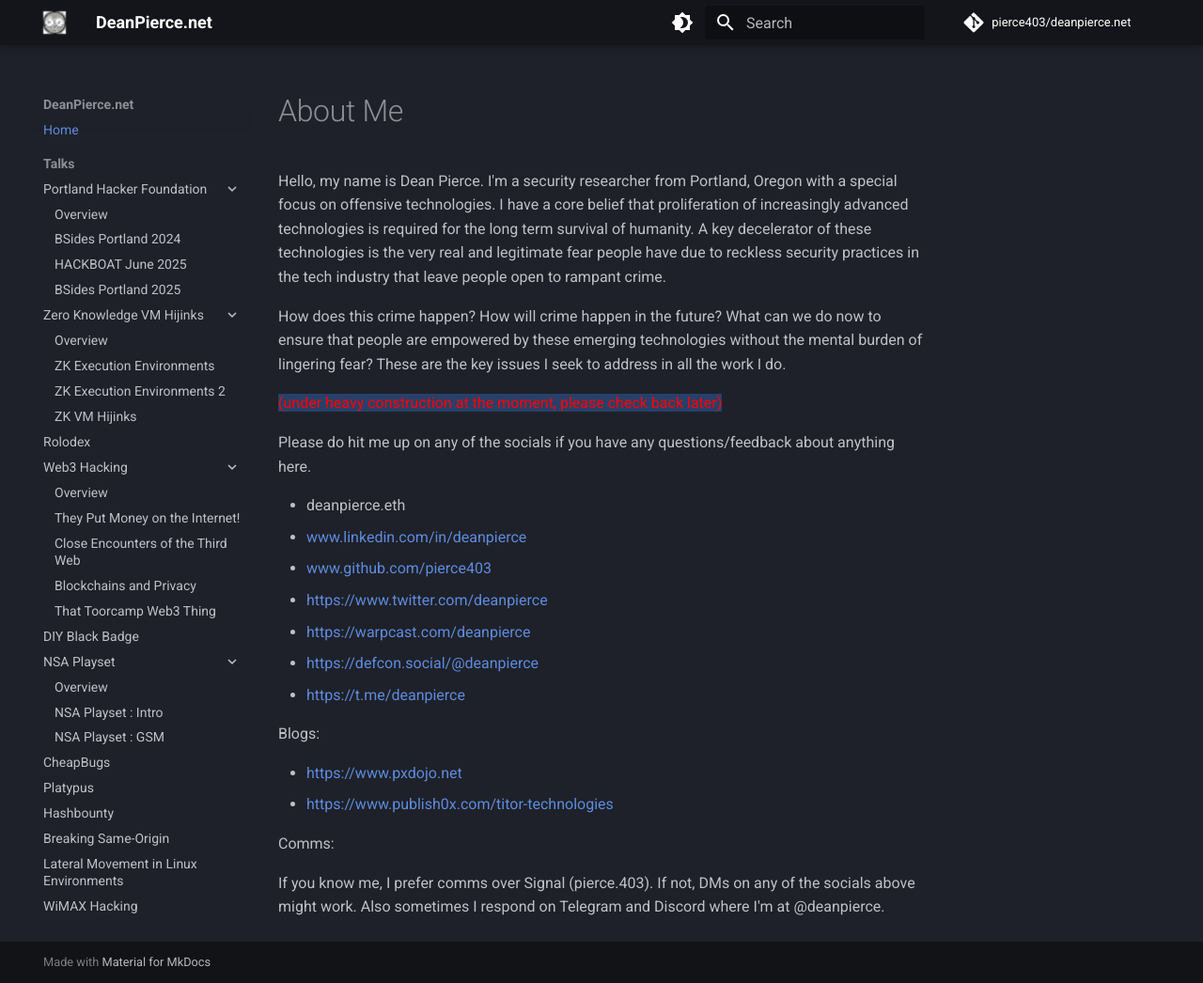
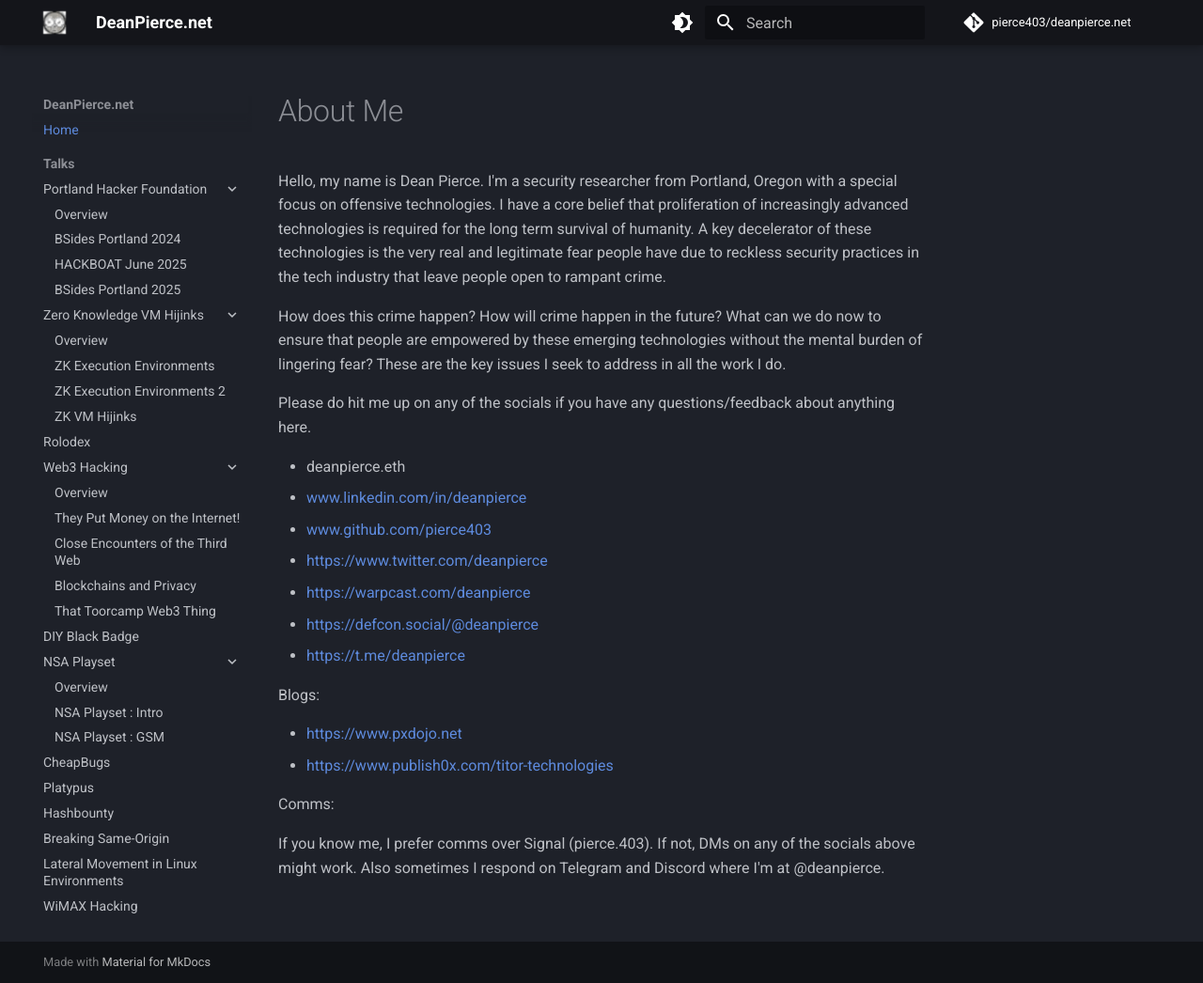
Before and after one commit to pierce403/deanpierce.net, an MkDocs documentation site: the page built from docs/index.md, in a window 1280 px wide and 1046 px high. Shown: the whole window at 94% size. Built offline with MkDocs 1.6.1 and Material for MkDocs 9.7.7, drawn with Linux system fonts in a browser that asks for light colours; comment, search, counter and statistics services are not loaded.

Commit message:
Remove 'under construction' note from landing page

```diff
--- a/docs/index.md
+++ b/docs/index.md
@@ -7,8 +7,6 @@ description: Infosec, Crypto, Privacy, Futurism
 Hello, my name is Dean Pierce. I'm a security researcher from Portland, Oregon with a special focus on offensive technologies. I have a core belief that proliferation of increasingly advanced technologies is required for the long term survival of humanity. A key decelerator of these technologies is the very real and legitimate fear people have due to reckless security practices in the tech industry that leave people open to rampant crime.
 
 How does this crime happen? How will crime happen in the future? What can we do now to ensure that people are empowered by these emerging technologies without the mental burden of lingering fear? These are the key issues I seek to address in all the work I do.
-
-<mark style="color:red;">(under heavy construction at the moment, please check back later)</mark>
 
 Please do hit me up on any of the socials if you have any questions/feedback about anything here.
 
```
